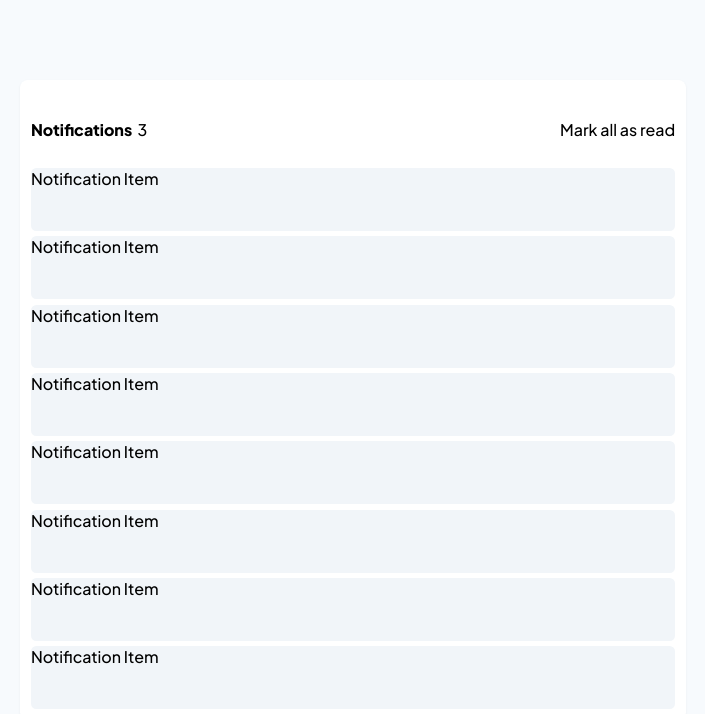
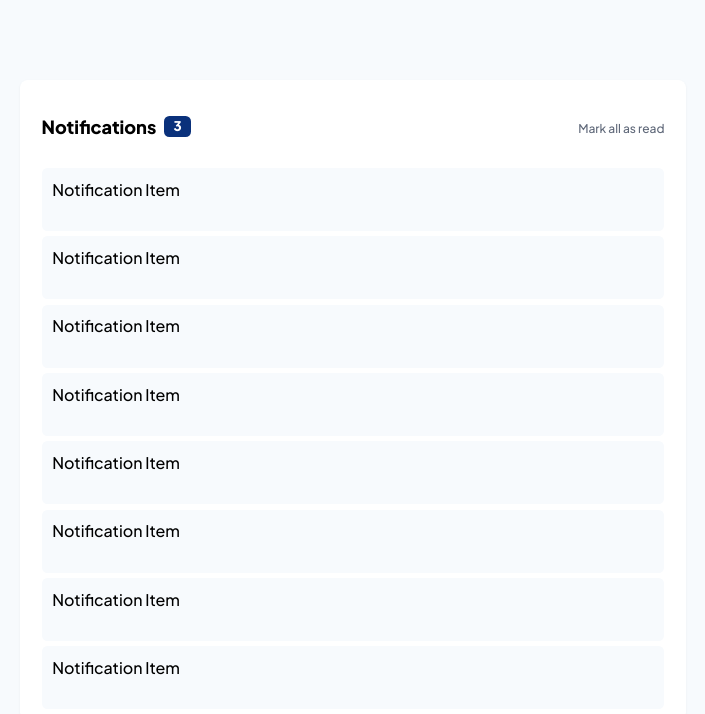
Before and after one commit to pkthunder87/notifications-page, a React (Vite) app: page / in a window 1280 px wide. Shown: the top 714 px of the page, without its empty margins (287-992 px from the left). Built offline with nearby package versions, Linux system fonts and the light colour scheme.

Commit message:
Feat: Finish static NotificationsTop.jsx

```diff
--- a/src/App.jsx
+++ b/src/App.jsx
@@ -3,7 +3,7 @@ import NotificationsTop from './components/NotificationsTop';
 
 function App() {
   return (
-    <div className="grid h-[80dvh] w-[52dvw] grid-rows-[12.5%_87.5%] rounded-xl bg-white p-4 text-2xl drop-shadow-sm">
+    <div className="grid h-[80dvh] w-[52dvw] grid-rows-[12.5%_87.5%] rounded-xl bg-white px-8 py-4 text-2xl drop-shadow-sm">
       <NotificationsTop />
       <NotificationsList />
     </div>
--- a/src/components/NotificationItem.jsx
+++ b/src/components/NotificationItem.jsx
@@ -1,6 +1,6 @@
 function NotificationItem() {
   return (
-    <div className="h-[12.5%] w-full rounded-lg bg-slate-100">
+    <div className="h-[12.5%] w-full rounded-lg bg-very-light-grayish-blue p-4">
       Notification Item
     </div>
   );
--- a/src/components/NotificationsList.jsx
+++ b/src/components/NotificationsList.jsx
@@ -2,7 +2,7 @@ import NotificationItem from './NotificationItem';
 
 function NotificationsList() {
   return (
-    <div className="flex flex-col gap-2 bg-white">
+    <div className="flex flex-col gap-2 bg-white ">
       <NotificationItem />
       <NotificationItem />
       <NotificationItem />
--- a/src/components/NotificationsTop.jsx
+++ b/src/components/NotificationsTop.jsx
@@ -1,11 +1,15 @@
 function NotificationsTop() {
   return (
     <div className="flex items-center justify-between bg-white">
-      <div className="flex gap-2">
-        <span className="font-extrabold">Notifications</span>
-        <span>3</span>
+      <div className=" mb-2 flex gap-3 font-extrabold">
+        <span className=" text-[1.7rem]">Notifications</span>
+        <span className="flex h-8 w-10 items-center justify-center rounded-lg bg-blue text-xl text-white">
+          3
+        </span>
       </div>
-      <div>Mark all as read</div>
+      <div className="text-extrabold flex text-lg text-dark-grayish-blue">
+        Mark all as read
+      </div>
     </div>
   );
 }
```
